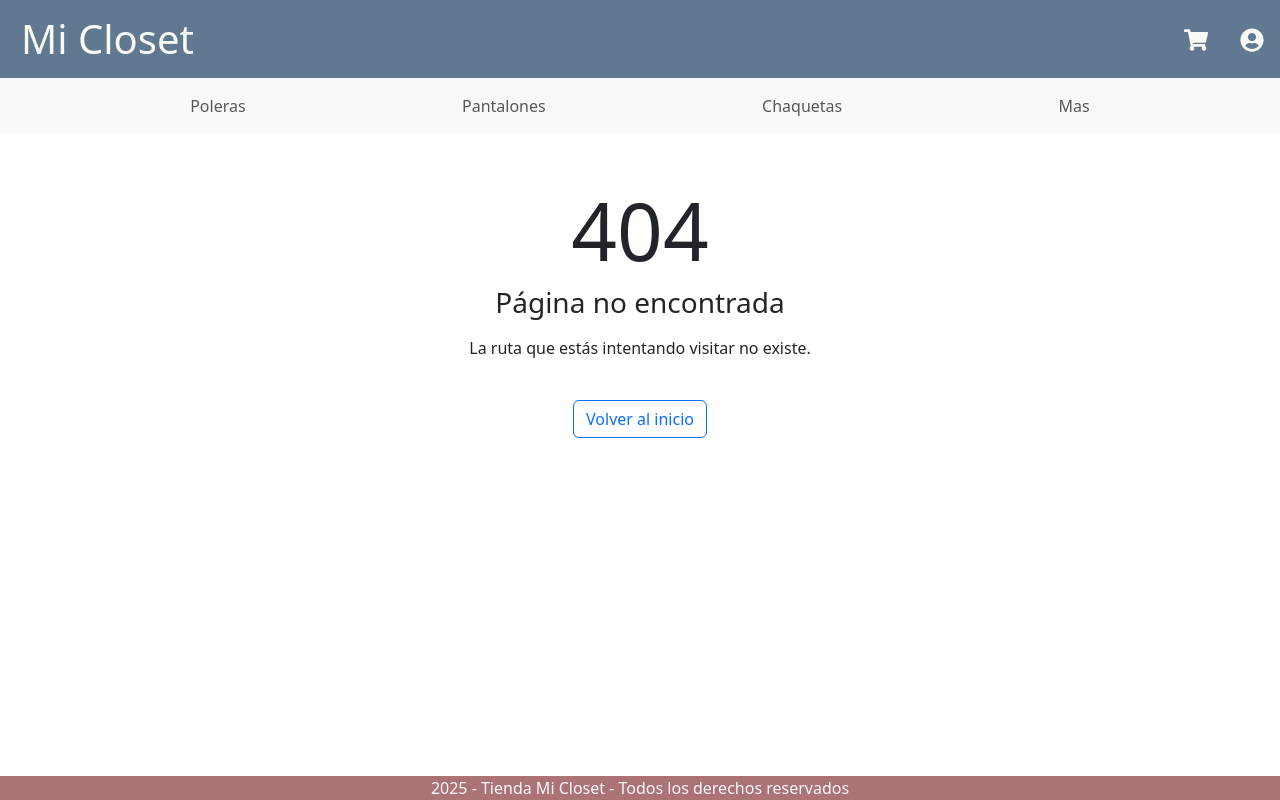
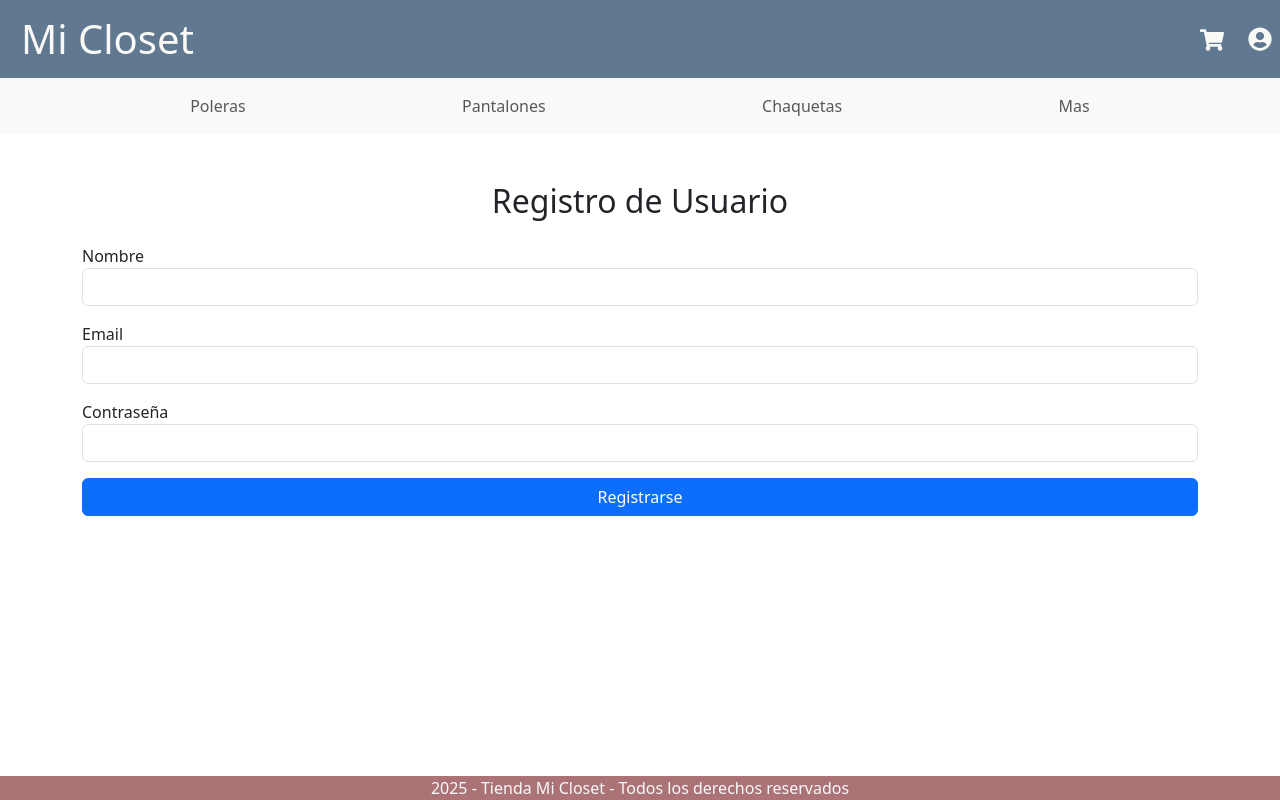
Before and after one commit to teremonardes/tiendaDeRopa, a React (Vite) app in the folder frontend/: page /register in a window 1280 px wide. Before the commit this address had no page. Built offline with nearby package versions, Linux system fonts and the light colour scheme.

Commit message:
Registro de usuarios agregado: modal de login/registro funcionando

```diff
--- a/frontend/src/App.jsx
+++ b/frontend/src/App.jsx
@@ -8,6 +8,7 @@ import Home from './pages/Home/Home'
 import Cart from './pages/Cart/Cart'
 import NotFound from './pages/NotFound/NotFound'
 import Footer from './components/Footer/Footer'
+import Register from './pages/Register/Register';
 
 
 
@@ -27,6 +28,7 @@ function App() {
      <Route path="/" element={<Home />} />
      <Route path="/cart" element={<Cart />} />
      {/* path='gallery/:product/:id' */}
+     <Route path="/register" element={<Register />} />
      <Route path="*" element={<NotFound />} />
 
   </Routes>
--- a/frontend/src/components/Header/Header.css
+++ b/frontend/src/components/Header/Header.css
@@ -14,4 +14,5 @@
 
 .header-icons svg:hover {
   color: #f9f9f6;
+  vertical-align: middle;
 }
--- a/frontend/src/components/Header/Header.jsx
+++ b/frontend/src/components/Header/Header.jsx
@@ -1,23 +1,70 @@
-import { FaShoppingCart, FaUserCircle } from 'react-icons/fa'
-import './Header.css'
-import { Link } from 'react-router-dom'
+import { useState } from 'react';
+import { FaShoppingCart, FaUserCircle } from 'react-icons/fa';
+import Modal from 'react-bootstrap/Modal';
+import Form from 'react-bootstrap/Form';
+import Button from 'react-bootstrap/Button';
+import { Link } from 'react-router-dom';
+import './Header.css';
 
 const Header = () => {
+  const [showAuth, setShowAuth] = useState(false);
+  const [isLogin, setIsLogin] = useState(true); // true: login, false: register
+  const [isLoggedIn, setIsLoggedIn] = useState(false);
+
+  const handleClose = () => setShowAuth(false);
+  const handleShow = () => setShowAuth(true);
+
+  const handleAuth = (e) => {
+    e.preventDefault();
+    setIsLoggedIn(true);
+    alert(isLogin ? 'Inicio de sesión exitoso' : 'Registro exitoso');
+    handleClose();
+  };
+
   return (
     <header className='header d-flex justify-content-between align-items-center p-2'>
+      <Link to='/' className='text-decoration-none btn btn-link'>
+        <h1 className='header-title'>Mi Closet</h1>
+      </Link>
+      <div className="header-icons d-flex gap-3 align-items-center">
+        <Link to='/cart' className='text-decoration-none p-2'>
+          <FaShoppingCart size={24} />
+        </Link>
+        <FaUserCircle size={24} onClick={handleShow} style={{ cursor: 'pointer' }} />
+      </div>
 
-      <Link to='/' className='text-decoration-none btn  btn-link'> <h1 className='header-title'>Mi Closet</h1>
-      </Link>
-      <div className="header-icons d-flex gap-3">
-        <Link to='/cart' className='text-decoration-none p-2'>
-        <FaShoppingCart size={24} />
-        </Link>
-        <Link to='/profile' className='text-decoration-none p-2'>
-        <FaUserCircle size={24} />
-        </Link>
-      </div>
+      <Modal show={showAuth} onHide={handleClose} centered>
+        <Modal.Header closeButton>
+          <Modal.Title>{isLogin ? 'Iniciar Sesión' : 'Registrarse'}</Modal.Title>
+        </Modal.Header>
+        <Modal.Body>
+          <div className="d-flex justify-content-center mb-3">
+            <Button variant={isLogin ? 'primary' : 'outline-primary'} size="sm" className="me-2" onClick={() => setIsLogin(true)}>Iniciar Sesión</Button>
+            <Button variant={!isLogin ? 'primary' : 'outline-primary'} size="sm" onClick={() => setIsLogin(false)}>Registrarse</Button>
+          </div>
+          <Form onSubmit={handleAuth}>
+            {!isLogin && (
+              <Form.Group className="mb-3">
+                <Form.Label>Nombre</Form.Label>
+                <Form.Control type="text" placeholder="Tu nombre" required />
+              </Form.Group>
+            )}
+            <Form.Group className="mb-3">
+              <Form.Label>Email</Form.Label>
+              <Form.Control type="email" placeholder="ejemplo@correo.com" required />
+            </Form.Group>
+            <Form.Group className="mb-3">
+              <Form.Label>Contraseña</Form.Label>
+              <Form.Control type="password" placeholder="Tu contraseña" required />
+            </Form.Group>
+            <Button variant="primary" type="submit" className="w-100">
+              {isLogin ? 'Iniciar Sesión' : 'Registrarse'}
+            </Button>
+          </Form>
+        </Modal.Body>
+      </Modal>
     </header>
-  )
-}
+  );
+};
 
-export default Header
+export default Header;
--- a/frontend/src/pages/Register/Register.jsx
+++ b/frontend/src/pages/Register/Register.jsx
@@ -1,9 +1,41 @@
-import React from 'react'
+import React, { useState } from 'react';
 
 const Register = () => {
+  const [nombre, setNombre] = useState('');
+  const [email, setEmail] = useState('');
+  const [password, setPassword] = useState('');
+  const [usuarios, setUsuarios] = useState([]);
+
+  const handleSubmit = (e) => {
+    e.preventDefault();
+    const nuevoUsuario = { nombre, email, password };
+    setUsuarios([...usuarios, nuevoUsuario]);
+    alert('Registro exitoso!');
+    setNombre('');
+    setEmail('');
+    setPassword('');
+  };
+
   return (
-    <div>Register</div>
-  )
-}
+    <div className="container mt-5">
+      <h2 className="text-center mb-4">Registro de Usuario</h2>
+      <form onSubmit={handleSubmit}>
+        <div className="mb-3">
+          <label>Nombre</label>
+          <input type="text" value={nombre} onChange={(e) => setNombre(e.target.value)} className="form-control" required />
+        </div>
+        <div className="mb-3">
+          <label>Email</label>
+          <input type="email" value={email} onChange={(e) => setEmail(e.target.value)} className="form-control" required />
+        </div>
+        <div className="mb-3">
+          <label>Contraseña</label>
+          <input type="password" value={password} onChange={(e) => setPassword(e.target.value)} className="form-control" required />
+        </div>
+        <button type="submit" className="btn btn-primary w-100">Registrarse</button>
+      </form>
+    </div>
+  );
+};
 
-export default Register
+export default Register;
```
